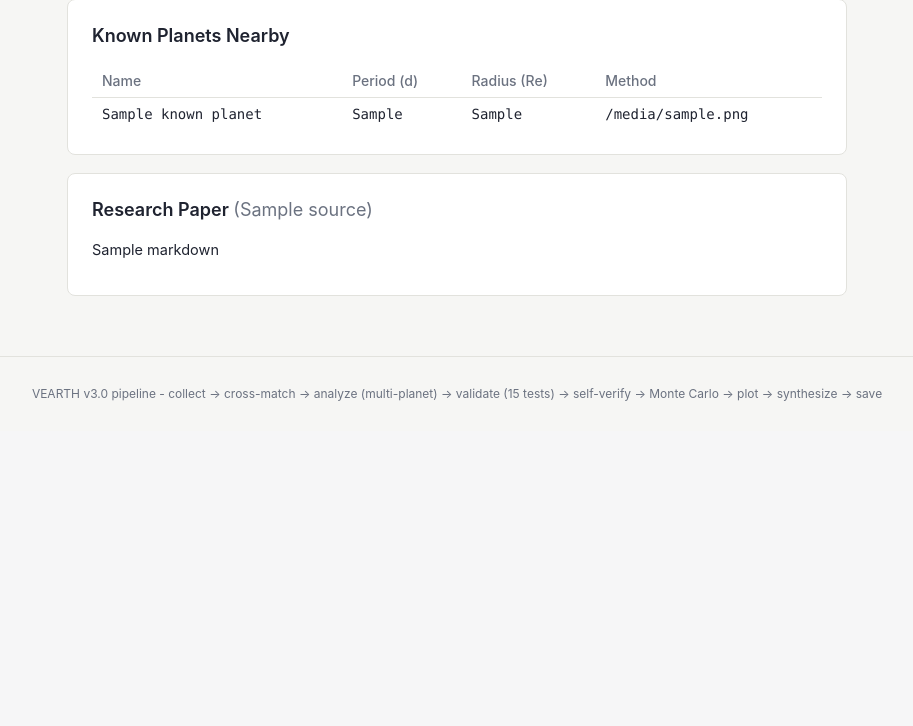
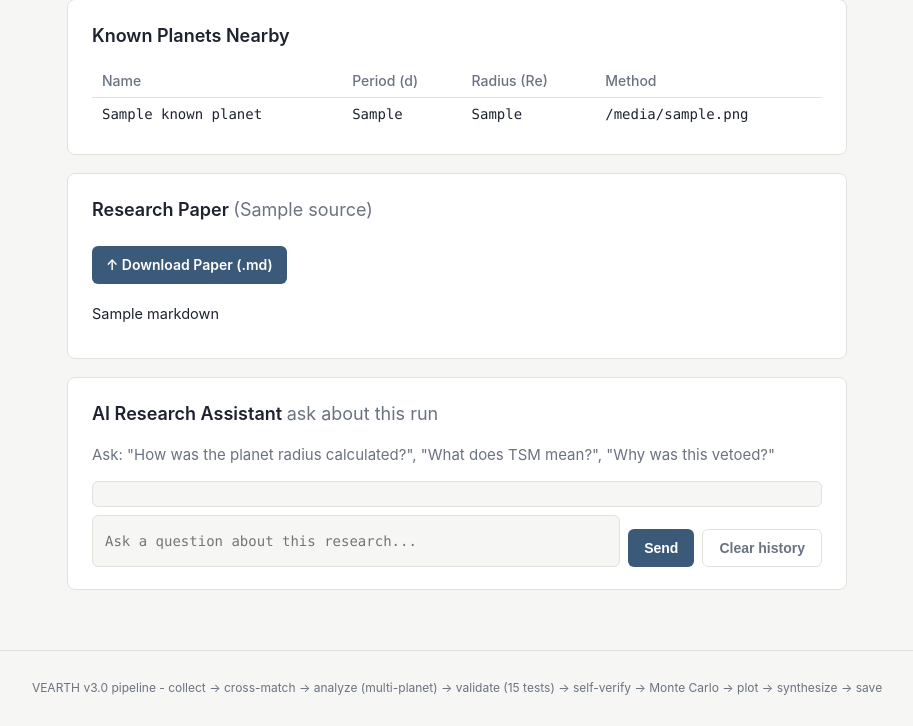
Before and after one commit to DeepMane33/Vearth-discovery-engine, a Flask app: template templates/report.html in a window 1280 px wide. Shown: the part 3670-4396 px from the top of the page, without its empty margins (183-1096 px from the left). Before the commit the page ends 4071 px from the top, so only its background shows below. Run offline with Flask 3, Linux system fonts and the light colour scheme; the template is opened without the code that fills it: most values are stand-ins (such as "Sample title", 1, 10 or a date in 2020); data that the repository does not hold is empty; some libraries are stand-ins or nearby versions.

Commit message:
Add downloadable paper and AI assistant chat with persistent history

```diff
--- a/app.py
+++ b/app.py
@@ -5,9 +5,10 @@ import threading
 import numpy as np
 import markdown
 from markupsafe import Markup
-from flask import Flask, render_template, request, jsonify, Response
+from flask import Flask, render_template, request, jsonify, Response, send_file
 from engine import orchestrator, ingestion
 from engine import llm as llm_mod
+from engine import chat_assistant
 from config import REPORTS_DIR
 
 app = Flask(__name__)
@@ -166,7 +167,72 @@ def report_page(run_id):
     data["paper"] = {"markdown": data.pop("paper_md", ""), "source": "llm"}
     data["plots"] = {}
 
-    return render_template("report.html", r=data)
+    return render_template("report.html", r=data, run_id=run_id)
+
+
+def _load_results_for_run(run_id: str) -> dict | None:
+    """Load the saved results JSON for a run_id."""
+    target_part = run_id.rsplit("_", 1)[0] if "_" in run_id else run_id
+    reports = sorted(REPORTS_DIR.glob(f"{target_part}_*.json"), reverse=True)
+    if not reports:
+        return None
+    data = json.loads(reports[0].read_text())
+    data["paper"] = {"markdown": data.pop("paper_md", ""), "source": "llm"}
+    data["plots"] = {}
+    return data
+
+
+@app.route("/api/paper/download/<run_id>")
+def download_paper(run_id: str):
+    """Download the research paper as a Markdown file."""
+    data = _load_results_for_run(run_id)
+    if data is None:
+        return jsonify({"error": "report not found"}), 404
+    paper_md = data.get("paper", {}).get("markdown", "")
+    if not paper_md:
+        return jsonify({"error": "no paper content"}), 404
+    target = data.get("target", "report")
+    fname = f"{target.replace(' ', '_')}_research_paper.md"
+    return Response(
+        paper_md,
+        mimetype="text/markdown",
+        headers={"Content-Disposition": f'attachment; filename="{fname}"'},
+    )
+
+
+@app.route("/api/chat/send/<run_id>", methods=["POST"])
+def chat_send(run_id: str):
+    """Send a message to the AI research assistant."""
+    data = _load_results_for_run(run_id)
+    if data is None:
+        return jsonify({"error": "report not found"}), 404
+
+    body = request.get_json(silent=True) or {}
+    question = (body.get("message") or "").strip()
+    if not question:
+        return jsonify({"error": "empty message"}), 400
+
+    try:
+        answer = chat_assistant.ask_assistant(question, data, run_id)
+        return jsonify({"answer": answer})
+    except Exception as e:
+        import traceback
+        traceback.print_exc()
+        return jsonify({"error": f"{type(e).__name__}: {e}"}), 500
+
+
+@app.route("/api/chat/history/<run_id>", methods=["GET"])
+def chat_history(run_id: str):
+    """Get chat history for a run."""
+    history = chat_assistant.load_history(run_id)
+    return jsonify({"history": history})
+
+
+@app.route("/api/chat/clear/<run_id>", methods=["POST"])
+def chat_clear(run_id: str):
+    """Clear chat history for a run."""
+    chat_assistant.clear_history(run_id)
+    return jsonify({"status": "cleared"})
 
 
 @app.template_filter("md")
--- a/static/style.css
+++ b/static/style.css
@@ -157,3 +157,28 @@ button:disabled{opacity:.6;cursor:default}
 .tag.warn{color:var(--warn);border-color:var(--warn);background:#faf5f0}
 .multi-planet{border-color:#7c3aed}
 .multi-planet h2{color:#7c3aed}
+
+.btn{
+  display:inline-block;padding:8px 14px;font-size:14px;font-weight:600;
+  border:none;border-radius:6px;background:var(--accent);color:#fff;cursor:pointer;
+  text-decoration:none;margin:8px 0
+}
+.btn:hover{filter:brightness(1.08)}
+
+.chat-panel{margin-top:18px}
+.chat-messages{
+  max-height:300px;overflow-y:auto;border:1px solid var(--line);
+  border-radius:6px;background:var(--bg);padding:12px;margin:8px 0;font-size:14px;
+  font-family:var(--sans)
+}
+.chat-msg{margin:8px 0;padding:8px 12px;border-radius:6px}
+.chat-msg.user{background:var(--surface);border-left:3px solid var(--accent)}
+.chat-msg.assistant{background:#f0f7f3;border-left:3px solid var(--good)}
+.chat-msg strong{color:var(--ink)}
+.chat-input{display:flex;gap:8px;margin-top:8px}
+.chat-input input{flex:1;padding:10px 12px;font-size:14px;border:1px solid var(--line);
+  border-radius:6px;background:var(--bg)}
+.chat-input button{padding:10px 16px;font-size:14px}
+.btn-clear{background:transparent;border:1px solid var(--line);color:var(--muted)}
+.btn-clear:hover{border-color:var(--bad);color:var(--bad)}
+.chat-status{font-size:12px;color:var(--muted);margin-top:6px}
--- a/templates/report.html
+++ b/templates/report.html
@@ -210,11 +210,94 @@
 {% endif %}
 
 <section class="panel paper">
-  <h2>Research Paper <span class="small">({{ r.paper.source }})</span></h2>
+  <h2>Research Paper <span class="small">({{ r.paper.source }})</h2>
+  <a href="{{ url_for('download_paper', run_id=run_id) }}" class="btn">&#8593; Download Paper (.md)</a>
   <div class="paperbody">
     {{ r.paper.markdown|md }}
   </div>
 </section>
 
+<section class="panel chat-panel">
+  <h2>AI Research Assistant <span class="small">ask about this run</span></h2>
+  <p class="small">Ask: "How was the planet radius calculated?", "What does TSM mean?", "Why was this vetoed?"</p>
+  <div id="chatMessages" class="chat-messages"></div>
+  <div class="chat-input">
+    <input type="text" id="chatInput" placeholder="Ask a question about this research...">
+    <button id="chatSend">Send</button>
+    <button id="chatClear" class="btn-clear">Clear history</button>
+  </div>
+  <div id="chatStatus" class="small"></div>
+</section>
+
 {% endif %}
 {% endblock %}
+
+{% block extra_js %}
+<script>
+const runId = "{{ run_id }}";
+const chatMsgs = document.getElementById('chatMessages');
+const chatInput = document.getElementById('chatInput');
+const chatSend = document.getElementById('chatSend');
+const chatClear = document.getElementById('chatClear');
+const chatStatus = document.getElementById('chatStatus');
+
+function addMessage(role, content) {
+  const div = document.createElement('div');
+  div.className = 'chat-msg ' + role;
+  const prefix = role === 'user' ? 'You: ' : 'Assistant: ';
+  div.innerHTML = '<strong>' + prefix + '</strong>' + content.replace(/\n/g, '<br>');
+  chatMsgs.appendChild(div);
+  chatMsgs.scrollTop = chatMsgs.scrollHeight;
+}
+
+function loadHistory() {
+  fetch('/api/chat/history/' + runId)
+    .then(r => r.json())
+    .then(data => {
+      chatMsgs.innerHTML = '';
+      (data.history || []).forEach(m => addMessage(m.role, m.content));
+    })
+    .catch(() => {});
+}
+
+chatSend.addEventListener('click', () => {
+  const text = chatInput.value.trim();
+  if (!text) return;
+  addMessage('user', text);
+  chatInput.value = '';
+  chatStatus.textContent = 'Thinking...';
+  fetch('/api/chat/send/' + runId, {
+    method: 'POST',
+    headers: {'Content-Type': 'application/json'},
+    body: JSON.stringify({message: text})
+  })
+  .then(r => r.json())
+  .then(data => {
+    if (data.error) {
+      addMessage('assistant', 'Error: ' + data.error);
+    } else {
+      addMessage('assistant', data.answer);
+    }
+    chatStatus.textContent = '';
+  })
+  .catch(() => {
+    addMessage('assistant', 'Error sending message.');
+    chatStatus.textContent = '';
+  });
+});
+
+chatInput.addEventListener('keypress', (e) => {
+  if (e.key === 'Enter') chatSend.click();
+});
+
+chatClear.addEventListener('click', () => {
+  fetch('/api/chat/clear/' + runId, {method: 'POST'})
+    .then(() => {
+      chatMsgs.innerHTML = '';
+      chatStatus.textContent = 'History cleared.';
+    });
+});
+
+loadHistory();
+</script>
+{% endblock %}
```
Also changed, not shown: engine/chat_assistant.py (added, +184 -0 lines).
